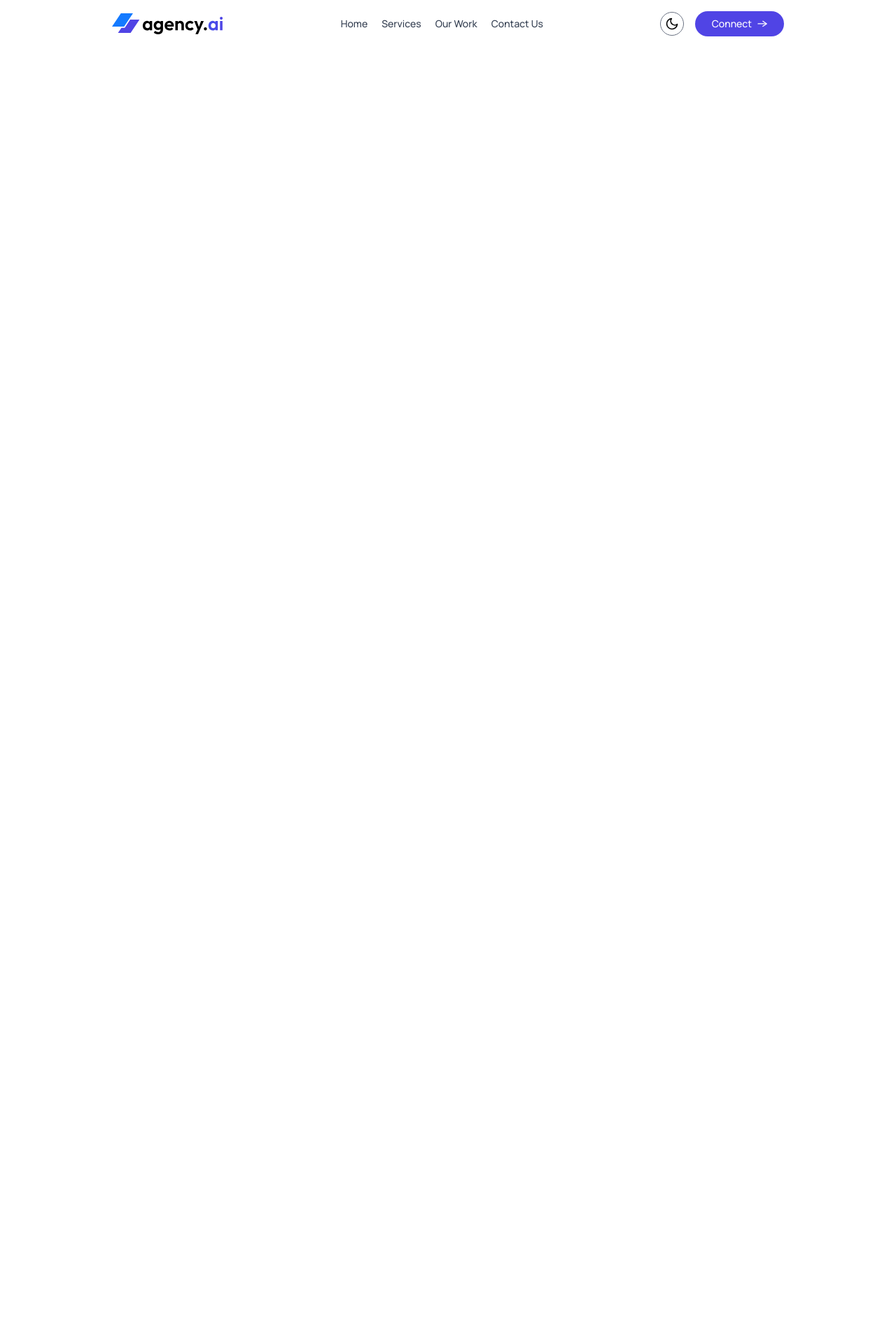
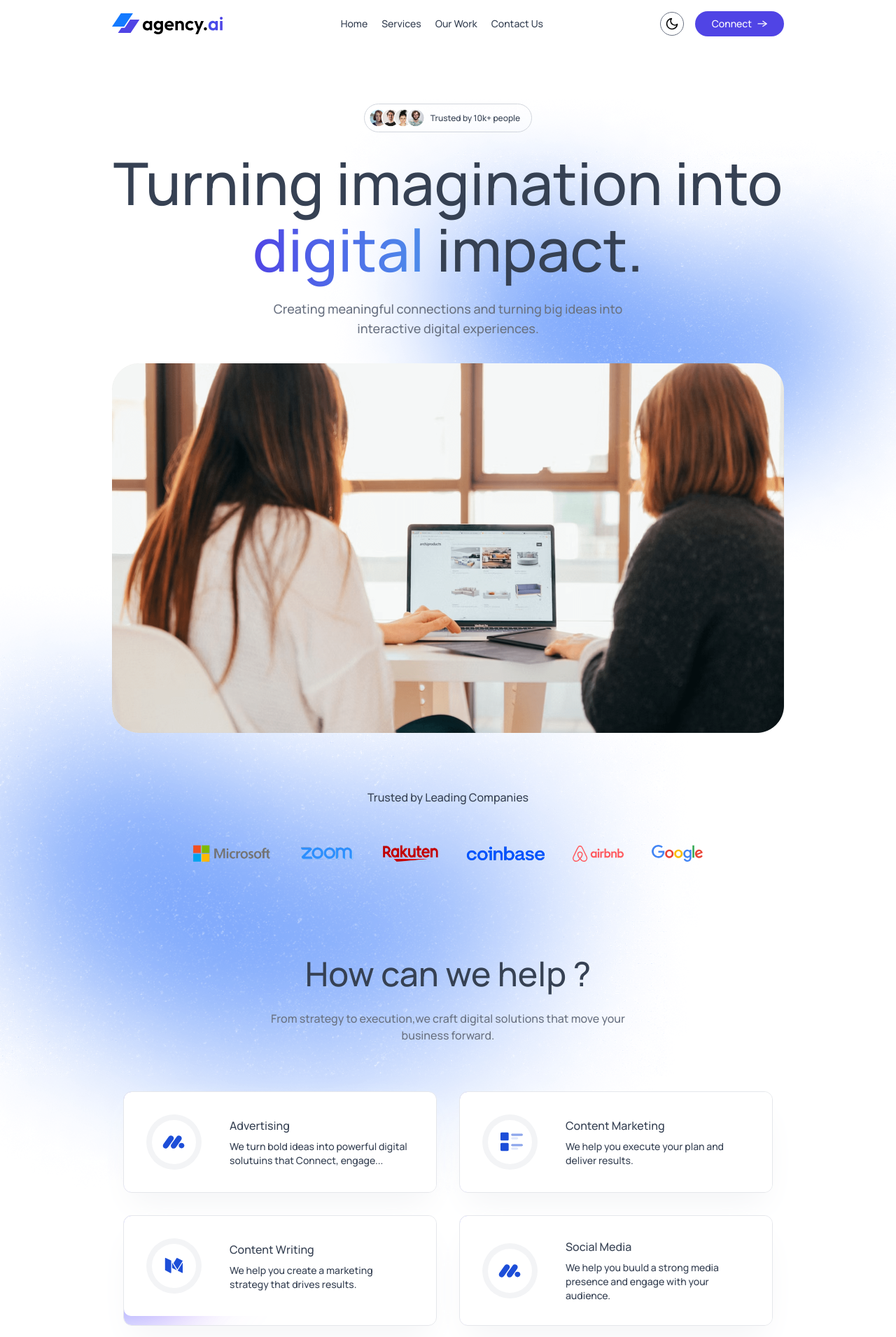
Before and after one commit to PoornaChaitanya/React-Projects, a React (Vite) app in the folder Agency AI/: page / in a window 1280 px wide. Shown: the whole page at 70% size. Before the commit the page ends 800 px from the top, so only its background shows below. Built offline with nearby package versions, Linux system fonts and the light colour scheme.

Commit message:
Add Hero, TrustedBy, Services components; implement ServiceCard and Title components; update index.html and package files for Prettier integration

```diff
--- a/Agency AI/index.html
+++ b/Agency AI/index.html
@@ -1,5 +1,5 @@
 <!doctype html>
-<html lang="en">
+<html lang="en" class="scroll-smooth">
   <head>
     <meta charset="UTF-8" />
     <link rel="icon" type="image/svg+xml" href="/favicon.ico" />
--- a/Agency AI/package.json
+++ b/Agency AI/package.json
@@ -24,6 +24,8 @@
     "eslint-plugin-react-hooks": "^7.0.1",
     "eslint-plugin-react-refresh": "^0.4.24",
     "globals": "^16.5.0",
+    "prettier": "^3.8.1",
+    "prettier-plugin-tailwindcss": "^0.7.2",
     "vite": "^7.3.1"
   }
 }
--- /dev/null
+++ b/Agency AI/prettier.config.js
@@ -0,0 +1,3 @@
+export default {
+  plugins: ["prettier-plugin-tailwindcss"],
+};
--- a/Agency AI/src/App.jsx
+++ b/Agency AI/src/App.jsx
@@ -1,5 +1,8 @@
 import React, { useState } from "react";
 import Navbar from "./components/Navbar";
+import Hero from "./components/Hero";
+import TrustedBy from "./components/TrustedBy";
+import Services from "./components/Services";
 
 const App = () => {
   const [theme, setTheme] = useState(
@@ -7,8 +10,11 @@
   );
 
   return (
-    <div className="dark:bg-black relative">
+    <div className="relative dark:bg-black">
       <Navbar theme={theme} setTheme={setTheme} />
+      <Hero />
+      <TrustedBy />
+      <Services />
     </div>
   );
 };
--- /dev/null
+++ b/Agency AI/src/components/Hero.jsx
@@ -0,0 +1,44 @@
+import React from "react";
+import assets from "../assets/assets";
+
+const Hero = () => {
+  return (
+    <div
+      id="hero"
+      className="flex w-full flex-col items-center gap-6 overflow-hidden px-4 py-20 text-center text-gray-700 sm:px-12 lg:px-24 xl:px-40 dark:text-white"
+    >
+      <div className="inline-flex items-center gap-2 rounded-full border border-gray-300 p-1.5 pr-4">
+        <img className="w-20" src={assets.group_profile} alt="" />
+        <p className="text-xs font-medium">Trusted by 10k+ people</p>
+      </div>
+
+      <h1 className="max-w-5xl text-4xl font-medium sm:text-5xl md:text-6xl xl:text-[84px] xl:leading-[95px]">
+        Turning imagination into{" "}
+        <span className="bg-gradient-to-r from-[#5044e5] to-[#4d8cea] bg-clip-text text-transparent">
+          digital
+        </span>{" "}
+        impact.
+      </h1>
+
+      <p className="max-w-4/5 pb-3 text-sm font-medium text-gray-500 sm:max-w-lg sm:text-lg dark:text-white/75">
+        Creating meaningful connections and turning big ideas into interactive
+        digital experiences.
+      </p>
+
+      <div className="relative">
+        <img
+          src={assets.hero_img}
+          alt="woman using laptop"
+          className="w-full max-w-6xl"
+        />
+        <img
+          src={assets.bgImage1}
+          alt="background blur"
+          className="absolute -top-40 -right-40 -z-1 sm:-top-100 sm:-right-70 dark:hidden"
+        />
+      </div>
+    </div>
+  );
+};
+
+export default Hero;
--- /dev/null
+++ b/Agency AI/src/components/ServiceCard.jsx
@@ -0,0 +1,44 @@
+import React, { useRef, useState } from "react";
+
+const ServiceCard = ({ service, index }) => {
+  const [position, setPosition] = useState({ x: 0, y: 0 });
+  const [visible, setVisible] = useState(false);
+
+  const divRef = useRef(null);
+
+  const handleMouseMove = (e) => {
+    const bounds = divRef.current.getBoundingClientRect();
+    setPosition({ x: e.clientX - bounds.left, y: e.clientY - bounds.top });
+  };
+
+  return (
+    <div
+      className="relative m-2 max-w-lg overflow-hidden rounded-xl border border-gray-200 shadow-2xl shadow-gray-100 sm:m-4 dark:border-gray-700 dark:shadow-white/10"
+      onMouseEnter={() => setVisible(true)}
+      onMouseLeave={() => setVisible(false)}
+      ref={divRef}
+      onMouseMove={handleMouseMove}
+    >
+      <div
+        className={`pointer-events-none absolute z-0 h-[300px] w-[300px] rounded-full bg-gradient-to-r from-blue-500 via-indigo-500 to-purple-500 opacity-70 mix-blend-lighten blur-2xl transition-opacity duration-500 ${visible ? "opacity-70" : "opacity-0"}`}
+        style={{ top: position.y - 150, left: position.x - 150 }}
+      />
+      <div className="relative z-10 flex items-center gap-10 rounded-[10px] bg-white p-8 transition-all hover:m-0.5 hover:p-7.5 dark:bg-gray-900">
+        <div className="rounded-full bg-gray-100 dark:bg-gray-700">
+          <img
+            src={service.icon}
+            alt="icon"
+            className="m-2 max-w-24 rounded-full bg-white dark:bg-gray-900"
+          />
+        </div>
+
+        <div className="flex-1">
+          <h3 className="font-bold">{service.title}</h3>
+          <p className="mt-2 text-sm">{service.description}</p>
+        </div>
+      </div>
+    </div>
+  );
+};
+
+export default ServiceCard;
--- /dev/null
+++ b/Agency AI/src/components/Services.jsx
@@ -0,0 +1,58 @@
+import React from "react";
+import Title from "./Title";
+import assets from "../assets/assets";
+import ServiceCard from "./ServiceCard";
+
+const Services = () => {
+  const servicesData = [
+    {
+      title: "Advertising",
+      description:
+        "We turn bold ideas into powerful digital solutuins that Connect, engage...",
+      icon: assets.ads_icon,
+    },
+    {
+      title: "Content Marketing",
+      description: "We help you execute your plan and deliver results.",
+      icon: assets.marketing_icon,
+    },
+    {
+      title: "Content Writing",
+      description:
+        "We help you create a marketing strategy that drives results.",
+      icon: assets.content_icon,
+    },
+    {
+      title: "Social Media",
+      description:
+        "We help you buuld a strong media presence and engage with your audience.",
+      icon: assets.ads_icon,
+    },
+  ];
+
+  return (
+    <div
+      id="services"
+      className="relative flex flex-col items-center gap-7 px-4 pt-30 text-gray-700 sm:px-12 lg:px-24 xl:px-40 dark:text-white"
+    >
+      <img
+        src={assets.bgImage1}
+        alt=""
+        className="absolute -top-110 -left-70 -z-1 dark:hidden"
+      />
+
+      <Title
+        title="How can we help ?"
+        desc="From strategy to execution,we craft digital solutions that move your business forward."
+      />
+
+      <div className="flex grid-cols-2 flex-col md:grid">
+        {servicesData.map((service, index) => (
+          <ServiceCard key={index} service={service} index={index} />
+        ))}
+      </div>
+    </div>
+  );
+};
+
+export default Services;
--- /dev/null
+++ b/Agency AI/src/components/Title.jsx
@@ -0,0 +1,14 @@
+import React from "react";
+
+const Title = ({ title, desc }) => {
+  return (
+    <>
+      <h2 className="text-3xl font-medium sm:text-5xl">{title}</h2>
+      <p className="mb-6 max-w-lg text-center text-gray-500 dark:text-white/75">
+        {desc}
+      </p>
+    </>
+  );
+};
+
+export default Title;
--- /dev/null
+++ b/Agency AI/src/components/TrustedBy.jsx
@@ -0,0 +1,22 @@
+import React from "react";
+import { company_logos } from "../assets/assets";
+
+const TrustedBy = () => {
+  return (
+    <div className="flex flex-col items-center gap-10 px-4 text-gray-700 sm:px-12 lg:px-24 xl:px-40 dark:text-white/80">
+      <h3 className="font-semibold">Trusted by Leading Companies</h3>
+      <div className="m-4 flex flex-wrap items-center justify-center gap-10">
+        {company_logos.map((logo,index) => (
+          <img
+            key={index}
+            src={logo}
+            alt=""
+            className="max-h-5 sm:max-h-6 dark:drop-shadow-xl"
+          />
+        ))}
+      </div>
+    </div>
+  );
+};
+
+export default TrustedBy;
```
Also changed, not shown: 1 other file (tests, documents, lock files or other folders).
